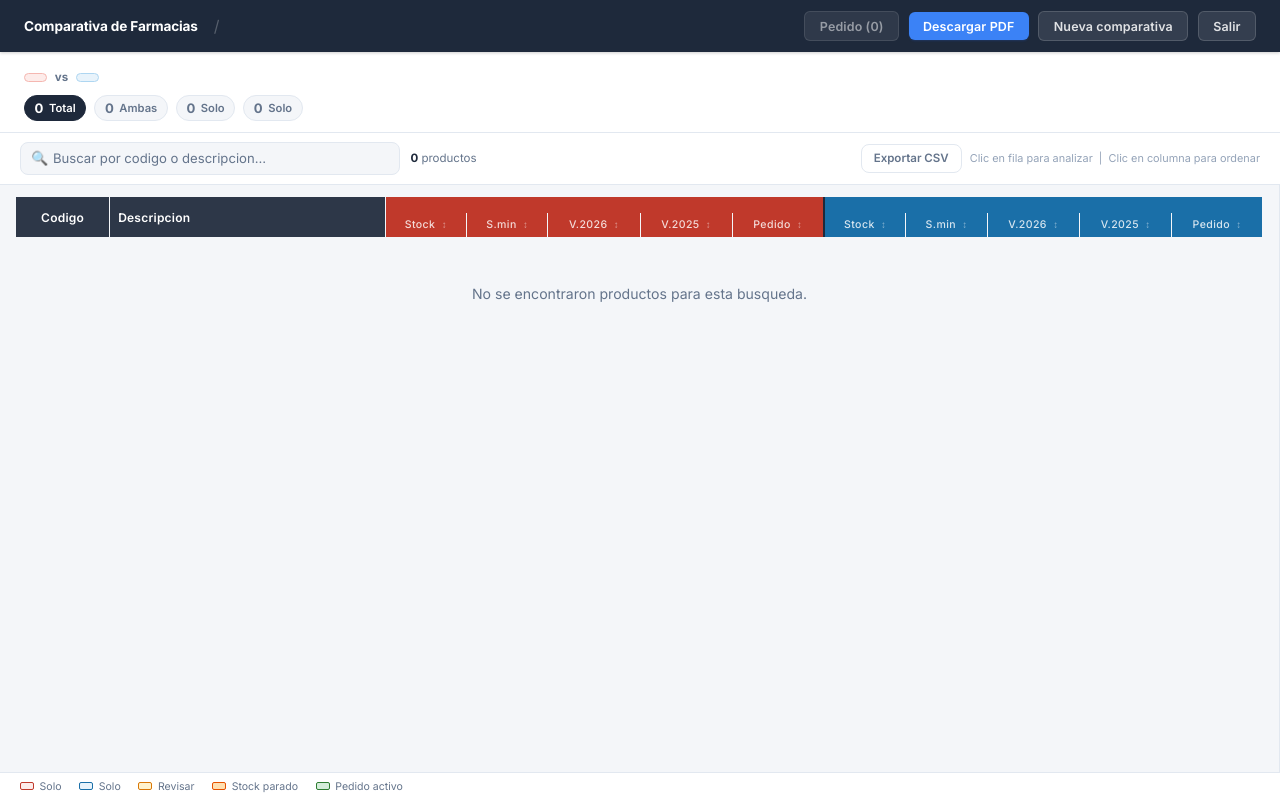
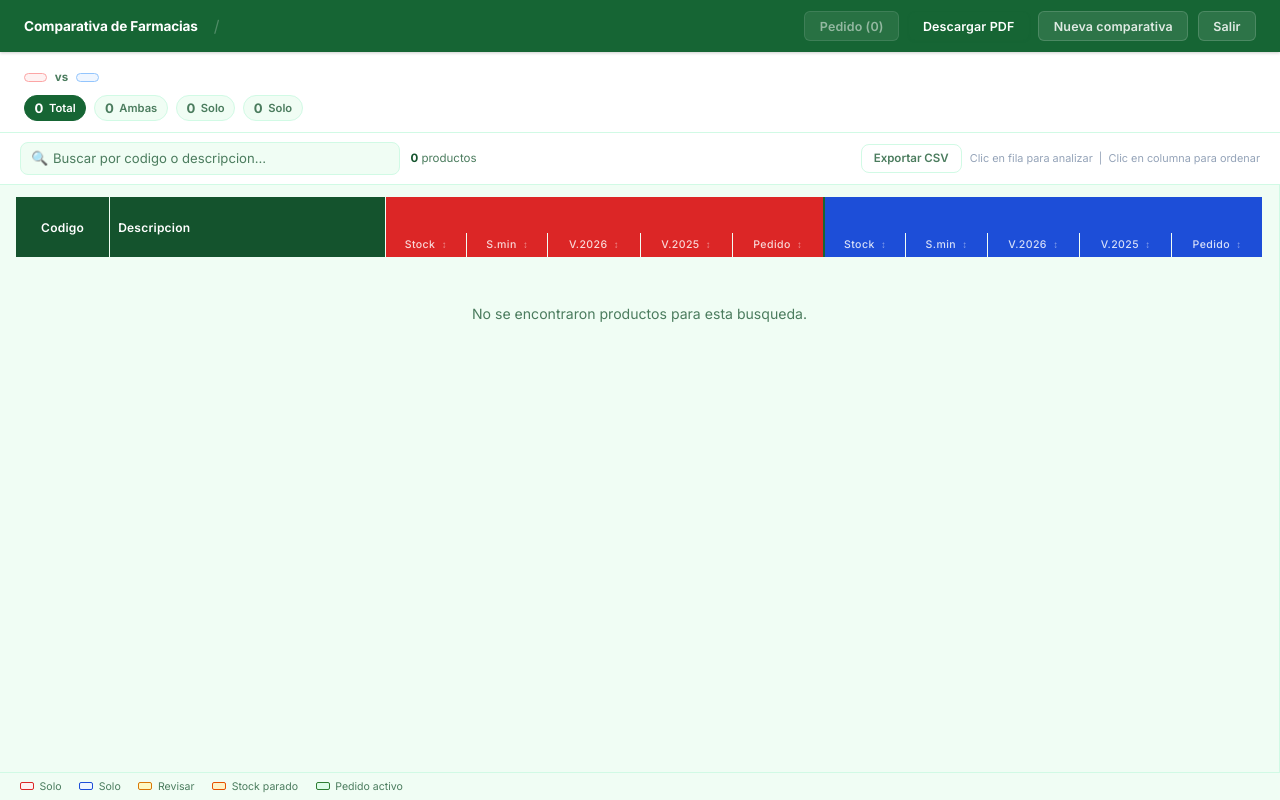
Before and after one commit to telmilloelpillo-hue/comparativa-farmacias, a Flask app: template templates/comparativa.html in a window 1280 px wide. Run offline with Flask 3, Linux system fonts and the light colour scheme; the template is opened without the code that fills it, so the values that code supplies are empty; the visitor is signed in with stand-in values (Sample User, id 1).

Commit message:
design: paleta Farmacia Verde aplicada

```diff
--- a/templates/comparativa.html
+++ b/templates/comparativa.html
@@ -9,20 +9,20 @@
     *, *::before, *::after { box-sizing: border-box; margin: 0; padding: 0; }
 
     :root {
-      --z:       #c0392b;
-      --z-light: #fdecea;
-      --z-mid:   #f5b7b1;
-      --b:       #1a6fa8;
-      --b-light: #e8f3fb;
-      --b-mid:   #aed6f1;
-      --parado:  #ffe0b2;
-      --pedido:  #d4edda;
-      --warn:    #fff3cd;
-      --bg:      #f4f6f9;
-      --border:  #e2e8f0;
-      --text:    #1e293b;
-      --muted:   #64748b;
-      --accent:  #1e293b;
+      --z:       #dc2626;
+      --z-light: #fef2f2;
+      --z-mid:   #fca5a5;
+      --b:       #1d4ed8;
+      --b-light: #eff6ff;
+      --b-mid:   #93c5fd;
+      --parado:  #fef3c7;
+      --pedido:  #dcfce7;
+      --warn:    #fef9c3;
+      --bg:      #f0fdf4;
+      --border:  #d1fae5;
+      --text:    #14532d;
+      --muted:   #4b7c5e;
+      --accent:  #166534;
       --radius:  8px;
       --panel-w: 390px;
     }
@@ -58,8 +58,8 @@
       cursor: pointer; border: none; transition: all 0.15s; text-decoration: none;
       white-space: nowrap; letter-spacing: 0.01em;
     }
-    .btn-primary { background: #3b82f6; color: white; box-shadow: 0 1px 2px rgba(37,99,235,0.2); }
-    .btn-primary:hover { background: #2563eb; }
+    .btn-primary { background: #166534; color: white; box-shadow: 0 1px 2px rgba(22,101,52,0.3); }
+    .btn-primary:hover { background: #14532d; }
     .btn-ghost   { background: rgba(255,255,255,0.1); color: rgba(255,255,255,0.85); border: 1px solid rgba(255,255,255,0.15); }
     .btn-ghost:hover { background: rgba(255,255,255,0.18); }
     .btn-pedido  { background: #16a34a; color: white; }
@@ -139,15 +139,16 @@
       border-right: 1px solid rgba(255,255,255,0.08);
       letter-spacing: 0.02em;
     }
-    thead tr:first-child th { font-size: 0.75rem; }
+    thead tr:first-child th { font-size: 0.75rem; height: 36px; }
     thead tr:nth-child(2) th {
       font-size: 0.66rem; font-weight: 500; color: rgba(255,255,255,0.82);
       padding: 0.3rem 0.5rem 0.42rem; letter-spacing: 0.04em;
+      top: 36px;
     }
 
     th.th-z   { background: var(--z); }
     th.th-b   { background: var(--b); }
-    th.th-meta{ background: #2d3748; }
+    th.th-meta{ background: #14532d; }
 
     th.sticky-col  { left: 0;    z-index: 20; }
     th.sticky-col-2{ left: 68px; z-index: 20; }
@@ -353,7 +354,7 @@
 
     /* LEGEND */
     .legend-bar {
-      background: white; border-top: 1px solid var(--border);
+      background: #f0fdf4; border-top: 1px solid var(--border);
       padding: 0.45rem 1.25rem; display: flex; align-items: center; gap: 1.1rem;
       flex-wrap: wrap; flex-shrink: 0;
     }
@@ -1077,15 +1078,6 @@ function exportCSV() {
 }
 
 // ─── INIT ─────────────────────────────────────────────────────────────────────
-// Fix sticky second header row: mide altura real del primer tr y la aplica
-(function() {
-  const rows = document.querySelectorAll('#mainTable thead tr');
-  if (rows.length >= 2) {
-    const h = rows[0].getBoundingClientRect().height;
-    rows[1].querySelectorAll('th').forEach(th => th.style.top = h + 'px');
-  }
-})();
-
 applySearch();
 </script>
 </body>
```
Also changed, not shown: other parts of templates/comparativa.html (+15 -15 lines).
